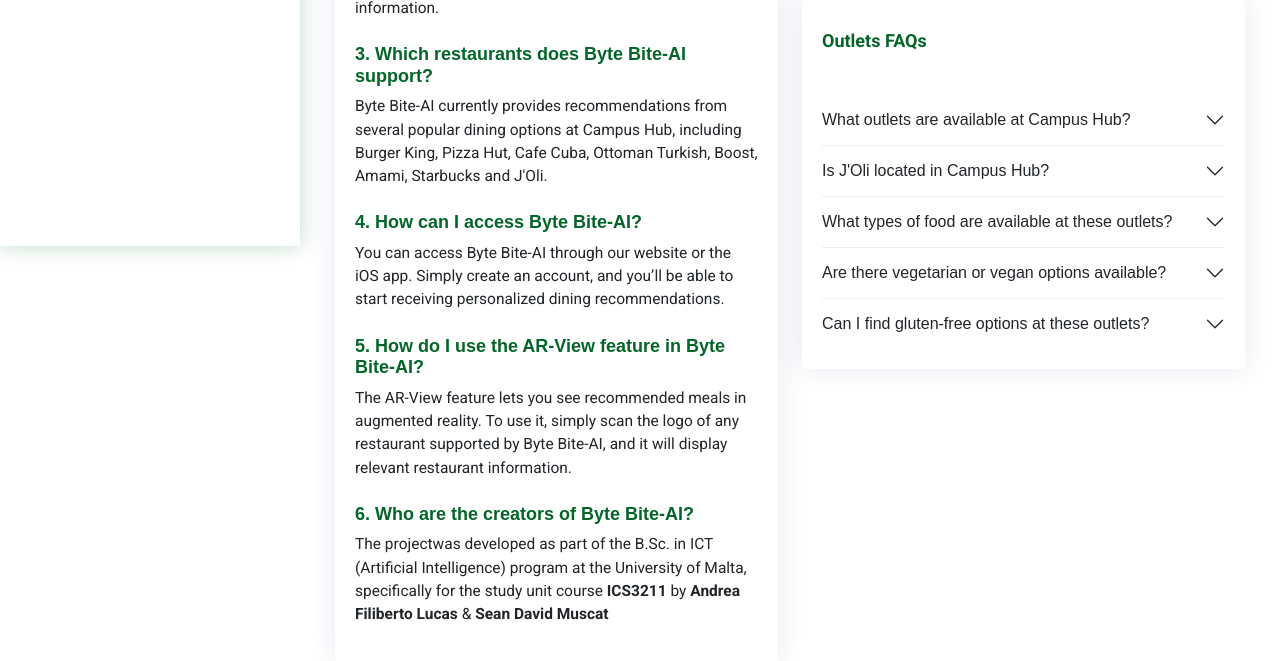
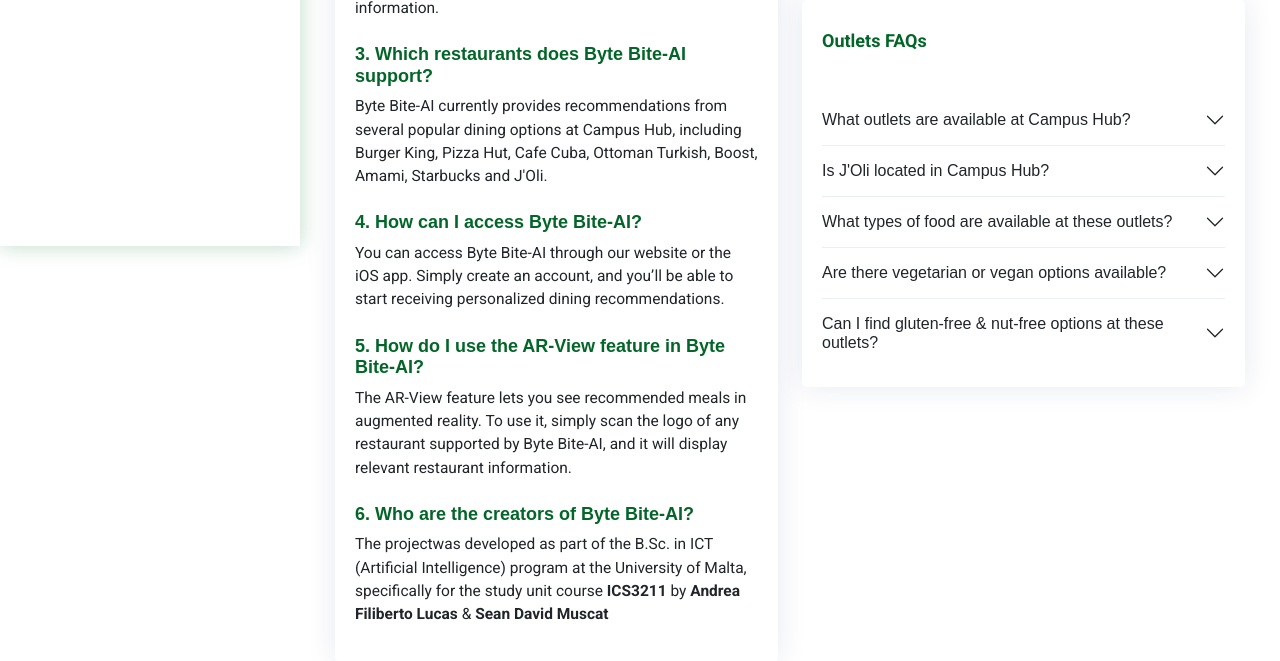
Before and after one commit to AFLucas-UOM/Byte-Bite-AI, a Flask app: template templates/faqs.html in a window 1280 px wide. Shown: the part 554-1215 px from the top of the page. Run offline with Flask 3, Linux system fonts and the light colour scheme; the template is opened without the code that fills it, so the values that code supplies are empty; some libraries are stand-ins or nearby versions.

Commit message:
Update FAQ section to include nut-free options alongside gluten-free offerings

```diff
--- a/templates/faqs.html
+++ b/templates/faqs.html
@@ -349,12 +349,12 @@
                 <div class="accordion-item">
                   <h2 class="accordion-header">
                     <button class="accordion-button collapsed" data-bs-target="#faqOutlet-5" type="button" data-bs-toggle="collapse">
-                      Can I find gluten-free options at these outlets?
+                      Can I find gluten-free & nut-free options at these outlets?
                     </button>
                   </h2>
                   <div id="faqOutlet-5" class="accordion-collapse collapse" data-bs-parent="#faq-outlets">
                     <div class="accordion-body">
-                      Many outlets are mindful of dietary restrictions. It’s advisable to check with each outlet for their specific gluten-free offerings.
+                      Many outlets are mindful of dietary restrictions. It’s advisable to check with each outlet for their specific gluten-free / nut-free offerings.
                     </div>
                   </div>
                 </div>
```
